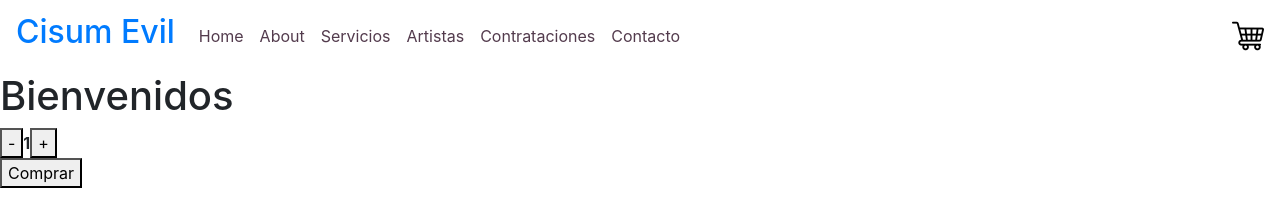
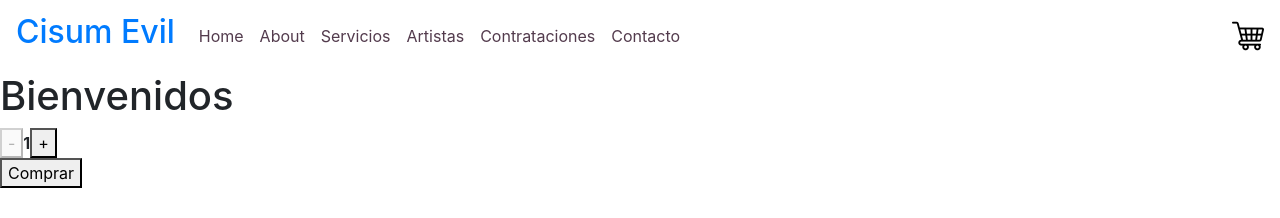
Before and after one commit to ceciliajalv/proyecto-react, a React (Create React App) app: page / in a window 1280 px wide. Shown: the top 218 px of the page. Built offline with nearby package versions, Linux system fonts and the light colour scheme.

Commit message:
Contador disabled

```diff
--- a/src/Containers/ItemListContainer/index.jsx
+++ b/src/Containers/ItemListContainer/index.jsx
@@ -18,7 +18,7 @@ const ItemListContainer = ({servicios},) => {
     const onBuy = () => {
         setStock(stock - contador);
         setContador(1)
-        if (stock == 0) {
+        if (stock == contador) {
             setBtnCompra("Sin Stock")
         }
     }
--- a/src/components/ItemCount/index.jsx
+++ b/src/components/ItemCount/index.jsx
@@ -2,12 +2,12 @@ export const ItemCount = ({stock, onAdd, onSub, onBuy, contador, btnCompra}) =>
     return (
     <>
         <div>
-            <button onClick={onSub}>-</button>
+            <button onClick={onSub} disabled={contador == 1}>-</button>
             <b>{contador}</b>
-            <button onClick={onAdd}>+</button>
+            <button  onClick={onAdd} disabled={contador == 10}>+</button>
         </div>
         <div>
-            <button onClick={onBuy}>{btnCompra}</button>
+            <button onClick={onBuy} disabled={stock == 0}>{btnCompra}</button>
         </div>
 
 
```
Also changed, not shown: 1 other file (tests, documents, lock files or other folders).
